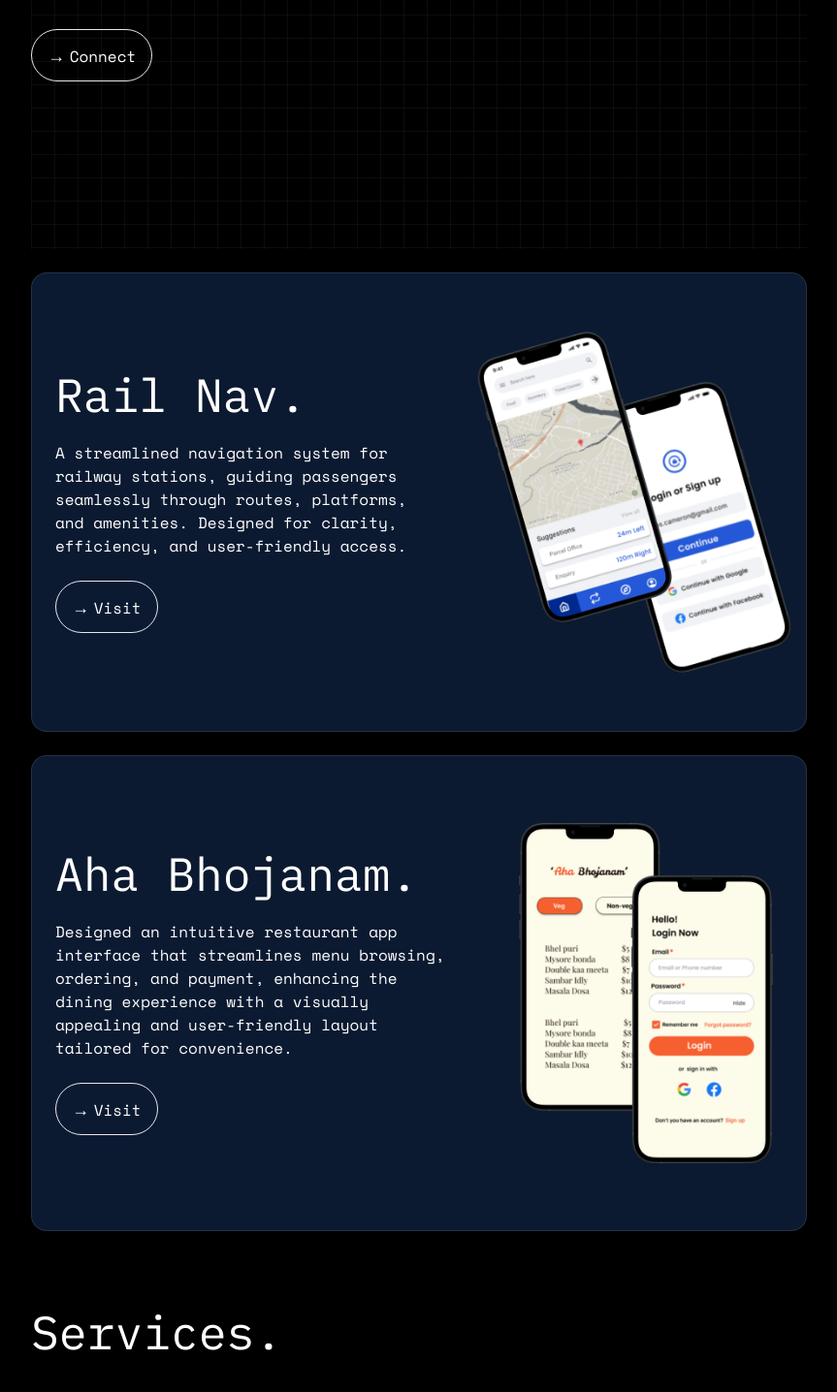
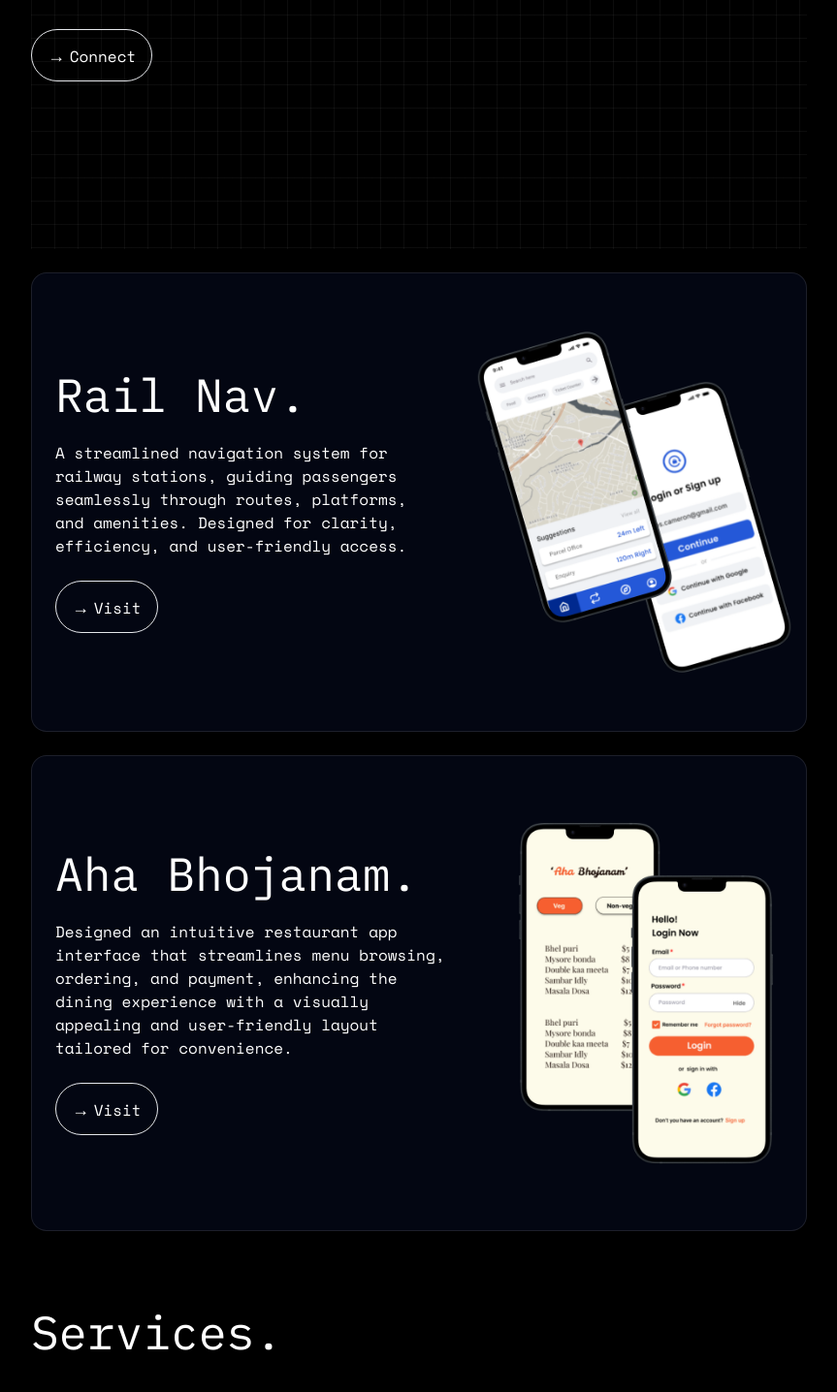
Before and after one commit to VHarsha8/UX-Portfolio, a React (Vite) app: page / in a window 1280 px wide. Shown: the part 393-1829 px from the top of the page at 97% size, without its empty margins (208-1071 px from the left). Built offline with nearby package versions, Linux system fonts and the light colour scheme; a web font is replaced by a local one.

Commit message:
Portfolio redesign

```diff
--- a/src/pages/Projects.jsx
+++ b/src/pages/Projects.jsx
@@ -3,7 +3,7 @@ import ButtonComponent from '../components/ButtonComponent';
 
 const Projects = () =>{
     return(
-        <div className='md:w-[800px] md:p-0 overflow-hidden  relative p-6 mt-6 bg-blue-500/20 border border-white/10 rounded-2xl mx-4 md:mx-auto md:flex-row-reverse flex flex-col  '>
+        <div className='md:w-[800px] md:p-0 overflow-hidden  relative p-6 mt-6 bg-blue-800/10 border border-white/10 rounded-2xl mx-4 md:mx-auto md:flex-row-reverse flex flex-col  '>
                         <div className='absolute hidden w-full h-full rounded-full bg-blue-700/30 blur-3xl top-[30%] right-[40%]'></div>
 
             <div className='flex items-center justify-center '>
--- a/src/pages/Projects1.jsx
+++ b/src/pages/Projects1.jsx
@@ -2,7 +2,7 @@ import ButtonComponent from '../components/ButtonComponent';
 
 const Projects1 = () =>{
     return(
-        <div className='md:w-[800px] md:px-0  overflow-hidden relative p-6 mt-6 bg-blue-500/20 border border-white/10 rounded-2xl mx-4 md:mx-auto md:flex-row-reverse flex flex-col  '>
+        <div className='md:w-[800px] md:px-0  overflow-hidden relative p-6 mt-6 bg-blue-800/10 border border-white/10 rounded-2xl mx-4 md:mx-auto md:flex-row-reverse flex flex-col  '>
             <div className='absolute hidden w-full h-full rounded-full bg-blue-700/30 blur-3xl top-[30%] right-[40%]'></div>
             <div className='flex items-center justify-center '>
             <img src="/ahabhojanammockup2.png" alt="mr" className='z-30 w-3/4 md:w-fit '/>
```
